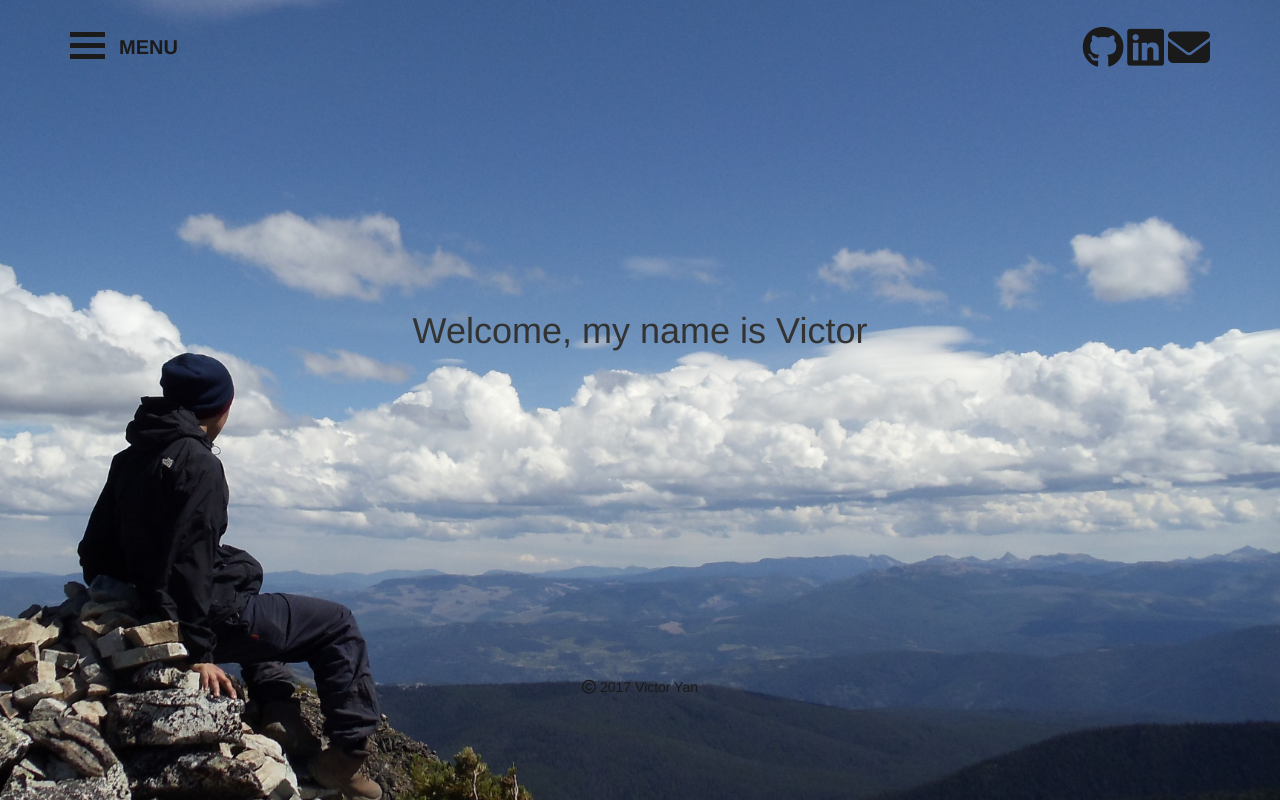
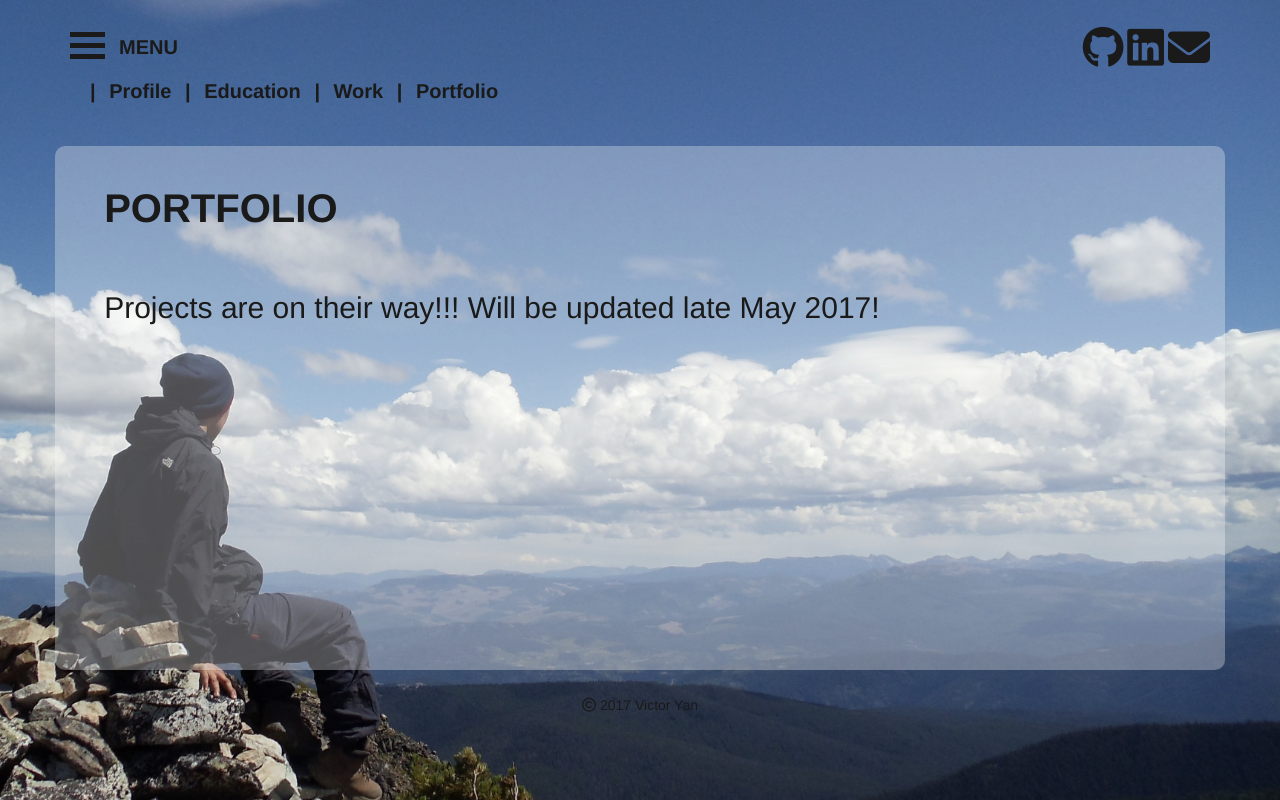
Before and after one commit to vyangit/old_personal_portfolio, a PHP site: page / in a window 1280 px wide. Run offline with PHP 8.4, Linux system fonts and the light colour scheme; some libraries are stand-ins or nearby versions.

Commit message:
Sections are done. Animations to be added

```diff
--- a/index.html
+++ b/index.html
@@ -32,7 +32,7 @@
 								</span>
 								<span class="text">MENU</span>
 							</div>
-							<div class="menu-items">
+							<div id="menu-items" class="menu-items">
 								<ul class="left group">
 									<li> Profile </li>
 									<li> Education </li>
@@ -60,15 +60,15 @@
 				</div>
 
 				<!--Wrapper for website content-->
-				<div class="container overlay-section">
+				<div class="container overlay-section rounded">
 
 					<div id="profile" class="fill-height">
-						<div class="section-title" style="height:20%;">
+						<div class="section-title">
 						Profile
 						</div>
 
-						<div style="height:75%;">
-							<img class="left profile-pic" style="max-height:100%; max-width:20%;" src="./img/Victor.jpg" alt="A picture of me :D"></img>
+						<div class="section-main">
+							<img class="left rounded" style="max-height:100%; max-width:20%;" src="./img/Profile/Victor.jpg" alt="A picture of me :D"></img>
 							<p class="left fill-height" style="max-height:100%; width:75%; font-size:3vh; margin-left:50px">
 									Hi, my name is Victor! I'm a new graduate student from the University of British Columbia. Upon the completion
 									 of my 2nd year, I started to develop a passion for the fun, dynamic and technological
@@ -84,11 +84,16 @@
 						Education
 						</div>
 
-						<div style="display:block">
-							<p> University of British Columbia (UBC) </p>
-							<p> Bachelor of Science </p>
-							<p> Combined Major in Microbiology & Immunology and Computer Science </p>
-							<p> September 2013 - Present </p>
+						<div class="section-main">
+							<div class="overlay-card rounded">
+								<img src="./img/Education/UBC.jpg" class="card-image rounded">
+								<div class="overlay card-text rounded">
+									<h4> University of British Columbia: </h4>
+									<p> Bachelor of Science </p>
+									<p> Combined Major in Computer Science and Microbiology & Immunology </p>
+									<p> September 2013 - May 2017 </p>
+								</div>
+							</div>
 						</div>
 					</div>
 
@@ -97,11 +102,15 @@
 						Work
 						</div>
 
-						<div style="display:block">
-							<img src = "UBC.jpg" alt="UBC logo">
-							<p> University of British Columbia (UBC) </p>
-							<p> Computer Science Teaching Assistant </p>
-							<p> September 2015 - December 2016</p>
+						<div class="section-main">
+							<div class="overlay-card rounded">
+								<img src="./img/Work/UBCTA.jpg" class="card-image rounded">
+								<div class="overlay card-text rounded">
+									<h4> University of British Columbia Computer Science: </h4>
+									<p> Teaching Assistant </p>
+									<p> September 2015 - June 2017 </p>
+								</div>
+							</div>
 						</div>
 					</div>
 
@@ -110,8 +119,8 @@
 						Portfolio
 						</div>
 
-						<div>
-							Section includes square emblems of completed and ongoing projects with links to them. Should update github descriptions as well.
+						<div class="section-main">
+							<h2>Projects are on their way!!! Will be updated late May 2017!</h2>
 						</div>
 					</div>
 				</div>
--- a/scripts.js
+++ b/scripts.js
@@ -1,3 +1,6 @@
 function toggleX(x) {
     x.classList.toggle("expand");
+    document.getElementById("menu-items").click(function(){
+
+    });
 }
--- a/style.css
+++ b/style.css
@@ -40,8 +40,6 @@ html, body {
 }
 
 /* Containers */
-.container {
-}
 
 .container-fluid {
   margin: 0;
@@ -95,7 +93,7 @@ html, body {
   color: #1a1a1a;
   font-size: 20px;
   font-weight:bold;
-  display:none;
+  display:block;
 }
 
 .menu-items:hover {
@@ -124,27 +122,69 @@ html, body {
 
 .header {
   display: block;
-  height: 140px;
+  height: 120px;
 }
 
-/* General template for sections */
-.overlay-section {
-  display:none;
-  height: 65%;
-  background-color: rgba(256,256,256,0.3);
-  color: #1a1a1a;
-
+/* General template for section components */
+.rounded {
   -moz-border-radius: 10px;
   -webkit-border-radius: 10px;
   border-radius: 10px; /* future proofing */
   -khtml-border-radius: 10px; /* for old Konqueror browsers */
 }
 
+.overlay-section {
+  display:display;
+  height: 70%;
+  background-color: rgba(256,256,256,0.3);
+  color: #1a1a1a;
+}
+
 .section-title {
   display: block;
+  height: 20%;
   font-size: 5vmin;
   font-weight: bolder;
   text-transform: uppercase;
+}
+
+.section-main {
+  height: 75%;
+}
+
+.overlay-card {
+  position: relative;
+  height:240px;
+  width:240px;
+}
+
+.card-image {
+  height:240px;
+  width:240px;
+}
+
+.card-text{
+  color: white;
+  font-size: 15px;
+
+}
+
+.overlay {
+  padding: 10%;
+  height:100%;
+  width:100%;
+  position: absolute;
+  top: 0;
+  bottom: 0;
+  left: 0;
+  right: 0;
+  opacity: 0;
+  transition: .5s ease;
+  background-color: #008CBA;
+}
+
+.overlay-card:hover .overlay {
+  opacity: 1;
 }
 
 /* Intro section */
@@ -152,20 +192,12 @@ html, body {
   height: 65%;
   text-align: center;
   padding: 10%;
-  display:block;
+  display:none;
 }
 
 .blinker{}
 
 /* About me section */
-
-.profile-pic{
-
-  -moz-border-radius: 10px;
-  -webkit-border-radius: 10px;
-  border-radius: 10px; /* future proofing */
-  -khtml-border-radius: 10px; /* for old Konqueror browsers */
-}
 
 /* Education section */
 
@@ -173,12 +205,12 @@ html, body {
 
 /* Portfolio section */
 
-#profile, #work, #portfolio {
+#profile, #education, #work {
   display: none;
   padding: 3%;
 }
 
-#education{
+#portfolio {
   display: block;
   padding: 3%;
 }
```
Also changed, not shown: img/Education/UBC.jpg (added), img/Profile/Victor.jpg (added), img/Work/UBCTA.jpg (added).
